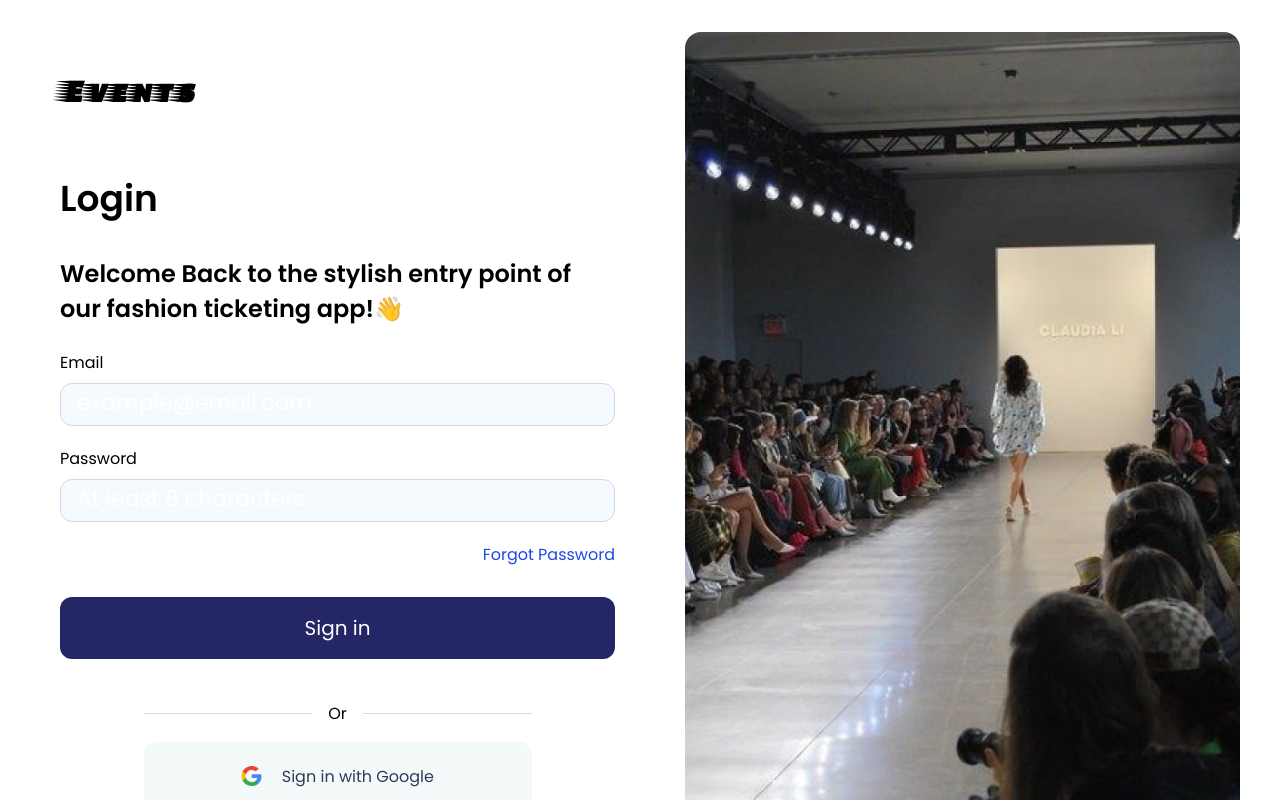
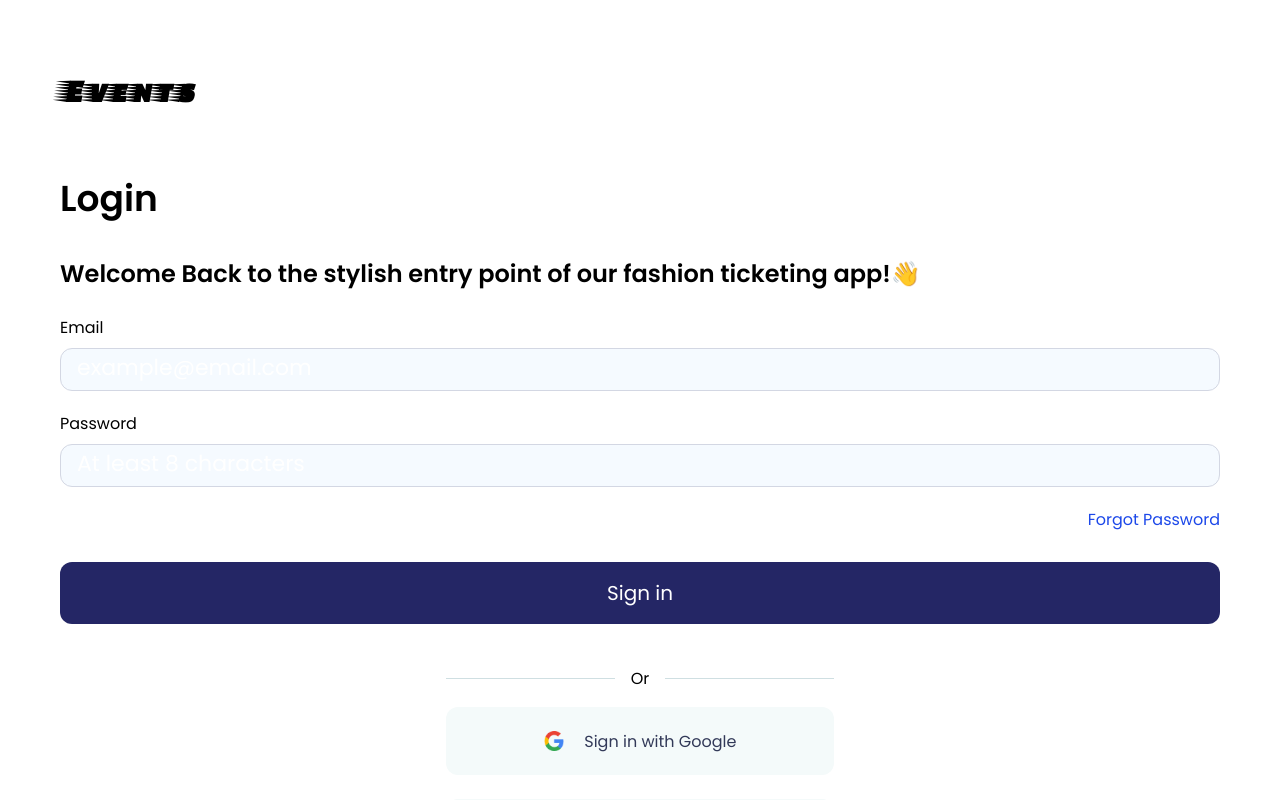
Before and after one commit to APHOMER/PhasionShow-fe, a React (Create React App) app: page /login in a window 1280 px wide. Shown: the top 800 px of the page. Built offline with nearby package versions, Linux system fonts and the light colour scheme.

Commit message:
removed login img

```diff
--- a/src/components/Auth/Login.js
+++ b/src/components/Auth/Login.js
@@ -13,7 +13,8 @@ const Login = ({ setAuthToken }) => {
 
   const [formInputs, setFormInputs] = useState({
     "email": "",
-    "password": ""
+    "password": "",
+
   });
 
   const handleInputChange = (event) => {
@@ -116,11 +117,11 @@ const Login = ({ setAuthToken }) => {
             </div>
           </main>
         </div>
-        <img
+        {/* <img
           src="/assets/images/login-banner.jpg"
           alt=""
           className="banner-image"
-        />
+        /> */}
       </div>
     </>
   );
```
